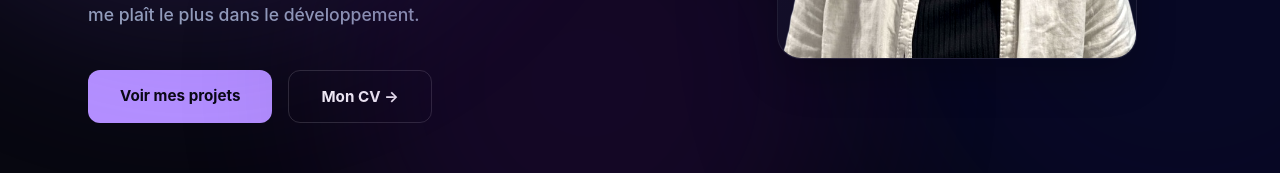
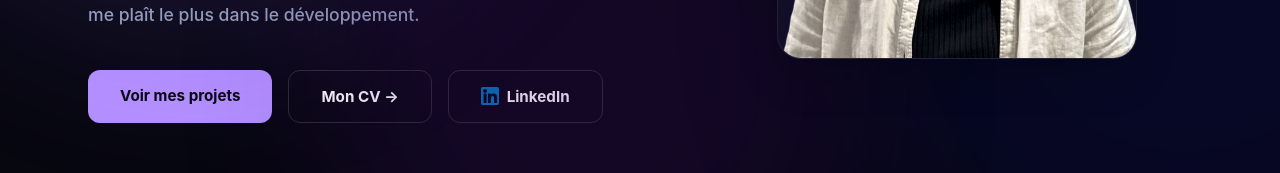
Before and after one commit to Clemence-Br/PortFolio, a Vue app in the folder portfolio/: page / in a window 1280 px wide. Shown: the part 583-756 px from the top of the page. Built offline with nearby package versions, Linux system fonts and the light colour scheme.

Commit message:
feat: add linkedin link

```diff
--- a/portfolio/src/components/IntroSection.vue
+++ b/portfolio/src/components/IntroSection.vue
@@ -1,6 +1,7 @@
 <script setup lang="ts">
 import profileImage from "../assets/CLEMENCE_B.png";
 import CV from "../assets/CV_Clemence_Boucher.pdf";
+import linkedinIcon from "../assets/icons/linkedin.svg";
 </script>
 
 <template>
@@ -23,13 +24,16 @@ import CV from "../assets/CV_Clemence_Boucher.pdf";
       </p>
       <div class="cta-group">
         <a href="#projects" class="cta-button">Voir mes projets</a>
+        <a :href="CV" class="secondary-button" target="_blank">Mon CV &rarr;</a>
         <a
-          :href="CV"
-          class="secondary-button"
+          href="https://www.linkedin.com/in/cl%C3%A9mence-boucher-4a4631350/"
           target="_blank"
           rel="noopener noreferrer"
-          >Mon CV &rarr;</a
+          class="secondary-button"
         >
+          <img :src="linkedinIcon" alt="LinkedIn icon" class="linkedin-icon" />
+          LinkedIn
+        </a>
       </div>
     </div>
 
@@ -146,6 +150,12 @@ import CV from "../assets/CV_Clemence_Boucher.pdf";
   transform: translateY(-2px);
 }
 
+.linkedin-icon {
+  width: 18px;
+  height: 18px;
+  object-fit: contain;
+}
+
 .intro-photo {
   display: flex;
   justify-content: center;
```
Also changed, not shown: portfolio/src/assets/icons/linkedin.svg (added).
